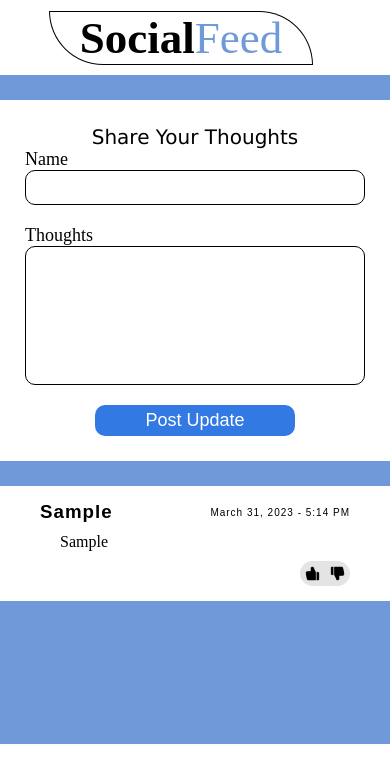
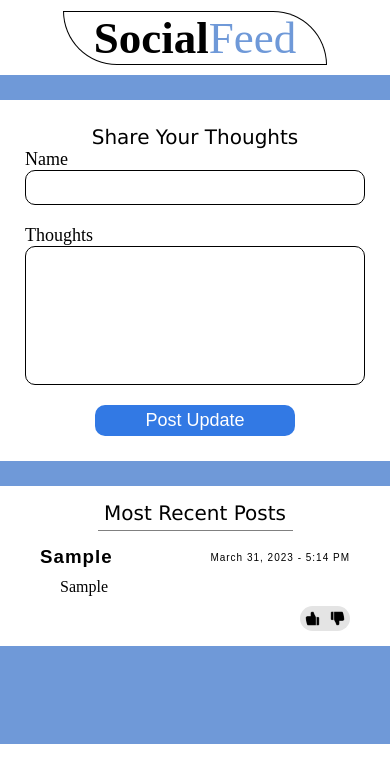
Before and after one commit to CPRCantrell/Social-Feed, a React (Create React App) app: page / in a window 390 px wide. Both pictures are taken after typing "Sample", "Sample" into the empty fields and a click on the button "Post Update". Shown: the top 782 px of the page. Built offline with nearby package versions, Linux system fonts and the light colour scheme.

Commit message:
📦 NEW: Added h2 titles and some styling

```diff
--- a/src/App.css
+++ b/src/App.css
@@ -1,3 +1,9 @@
+h2{
+    font-family: Verdana, Tahoma, sans-serif;
+    font-size: 20px;
+    font-weight: normal;
+}
+
 .web-container{
     display: flex;
     /* padding-top: 75px; */
@@ -16,11 +22,29 @@
 }
 
 .box{
+    display: grid;
     margin-top: 25px;
     background-color: white;
     border-radius: 25px;
     width: 750px;
     box-shadow: 12px 10px 10px hsla(0, 0%, 0%, 0.5);
+}
+
+.post-title{
+    justify-self: center;
+    text-align: center;
+    border-bottom: solid 1px grey;
+    margin-top: 15px;
+    padding-bottom: 5px;
+    width: 50%;
+}
+
+.hidden{
+    padding: 0;
+    margin: 0;
+    border: none;
+    width: 0;
+    visibility: hidden;
 }
 
 footer{
--- a/src/App.js
+++ b/src/App.js
@@ -22,6 +22,7 @@ function App() {
             <CreatePostForm newPost={newPost}/>
           </div>
           <div className='box'>
+            <h2 className={`post-title ${posts.length === 0 ? "hidden":""}`}>Most Recent Posts</h2>
             <PostList allPosts={posts} />
           </div>
         </section>
--- a/src/Components/CreatePostForm/CreatePostForm.css
+++ b/src/Components/CreatePostForm/CreatePostForm.css
@@ -10,9 +10,6 @@ textarea{
 
 .form-title{
     justify-self: center;
-    font-family: Verdana, Tahoma, sans-serif;
-    font-size: 20px;
-    font-weight: normal;
 }
 
 .form-group{
--- a/src/Components/NavBar/NavBar.css
+++ b/src/Components/NavBar/NavBar.css
@@ -27,3 +27,9 @@ nav{
     font-weight: normal;
     color: #6f99d8;
 }
+
+@media only screen and (max-width: 600px){
+    .nav-content{
+        justify-content: center;
+    }
+}
```
